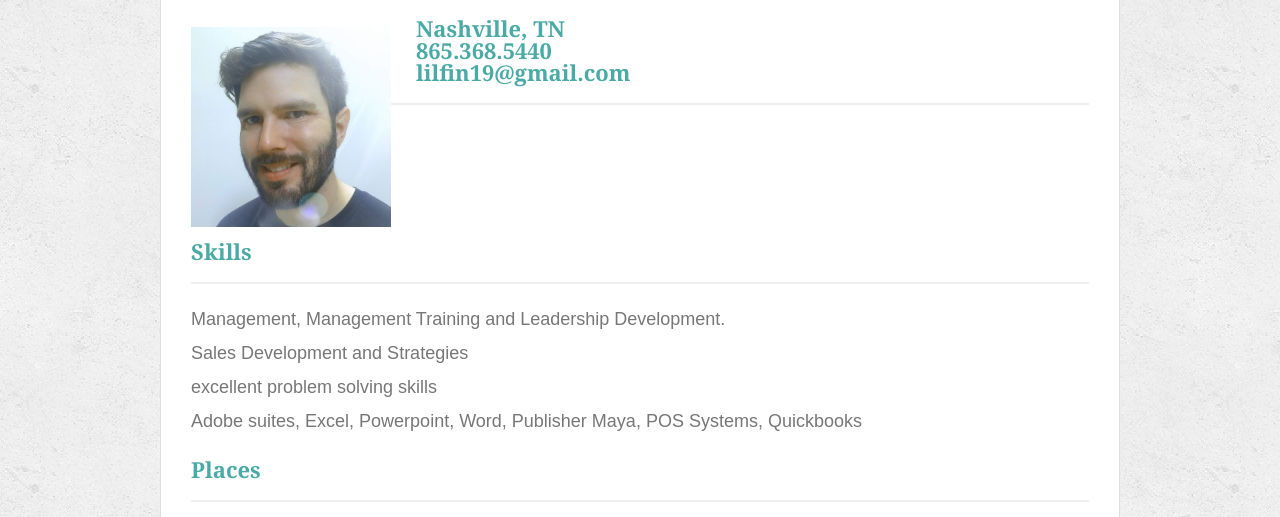
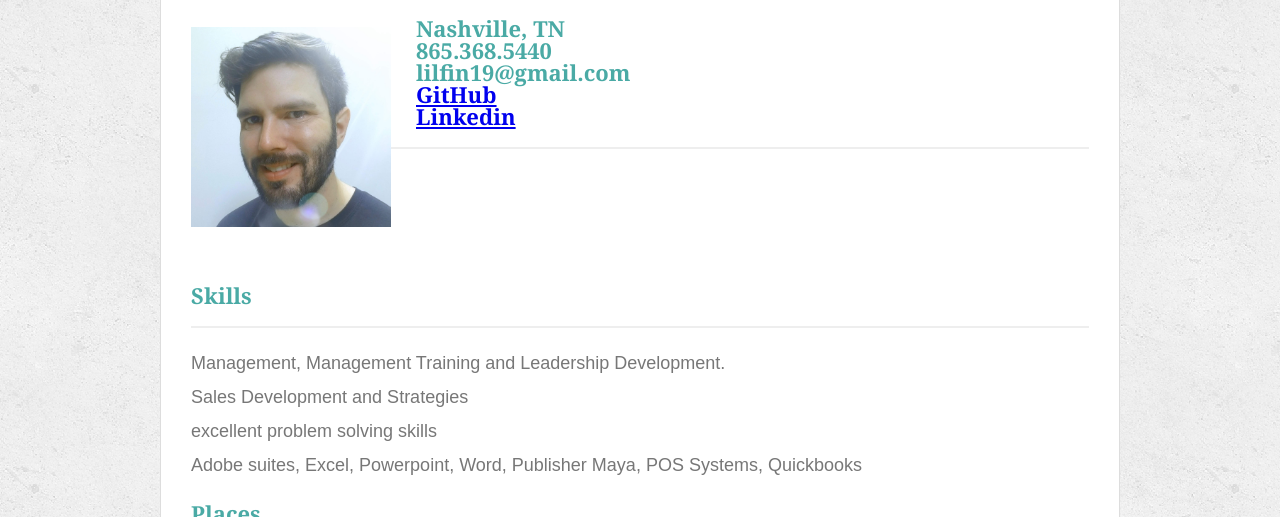
Before and after one commit to JonFinley211/Responsive-portfolio, a plain HTML site: page index.html in a window 1280 px wide. Shown: the part 269-786 px from the top of the page. Drawn offline with Linux system fonts and the light colour scheme.

Commit message:
added link to Linkedin on index.html

```diff
--- a/index.html
+++ b/index.html
@@ -39,6 +39,19 @@
         865.368.5440
         <br>
         lilfin19@gmail.com
+        <br>
+        <a href="https://github.com/JonFinley211">
+
+        GitHub
+        </a>
+        <br>
+
+
+        <a href="linkedin.com/in/jon-finley-5b79a356">
+
+          Linkedin
+        </a>
+
       </h2>
       <br>
       <br>
```
